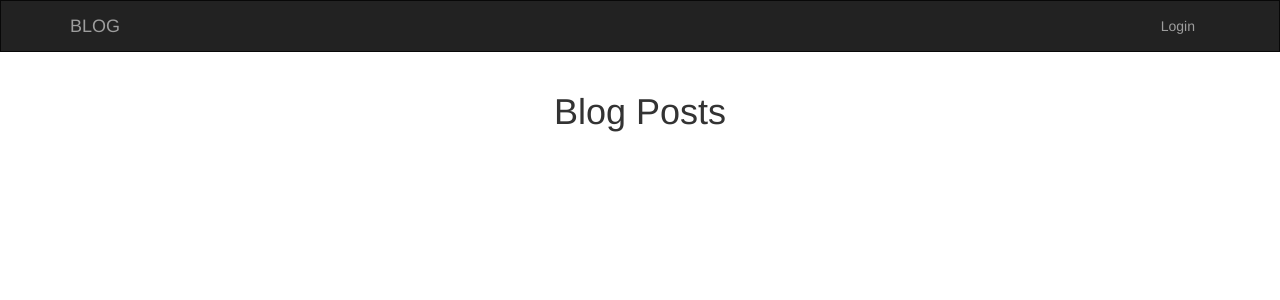
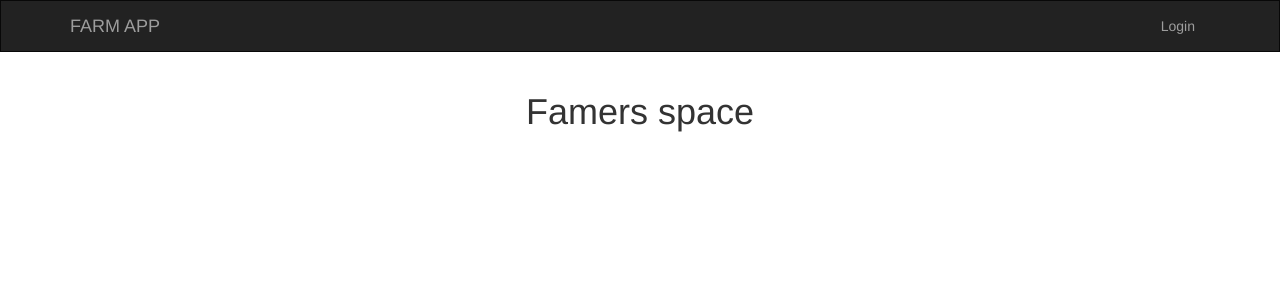
Before and after one commit to Omtatah/FarmOverflow, a Flask app: page / in a window 1280 px wide. Shown: the top 300 px of the page. Run offline with Flask 2, Linux system fonts and the light colour scheme; data that the repository does not hold is empty; some libraries are stand-ins or nearby versions.

Commit message:
name change

```diff
--- a/app/main/views.py
+++ b/app/main/views.py
@@ -14,7 +14,7 @@ def index():
     posts = Post.query.order_by(Post.time.desc())
 
 
-    return render_template("index.html", title=title, posts=posts)
+    return render_template("home.html", title=title, posts=posts)
 
 
 @main.route("/add/post/",methods = ["GET","POST"])
--- a/app/templates/index.html
+++ b/app/templates/home.html
@@ -8,7 +8,7 @@
 
 
 
-        <h1 class="title text-center display-4">Blog Posts</h1>
+        <h1 class="title text-center display-4">Famers space</h1>
         <div class="posts col-sm-9">
             <div class="container px-auto">
                 {% for post in posts %}
--- a/app/templates/navbar.html
+++ b/app/templates/navbar.html
@@ -7,7 +7,7 @@
                 <span class="icon-bar"></span>
                 <span class="icon-bar"></span>
             </button>
-            <a href="/" class="navbar-brand">BLOG</a>
+            <a href="/" class="navbar-brand">FARM APP</a>
         </div>
         <div class="collapse navbar-collapse">
             <ul class="nav navbar-nav navbar-right">
```
